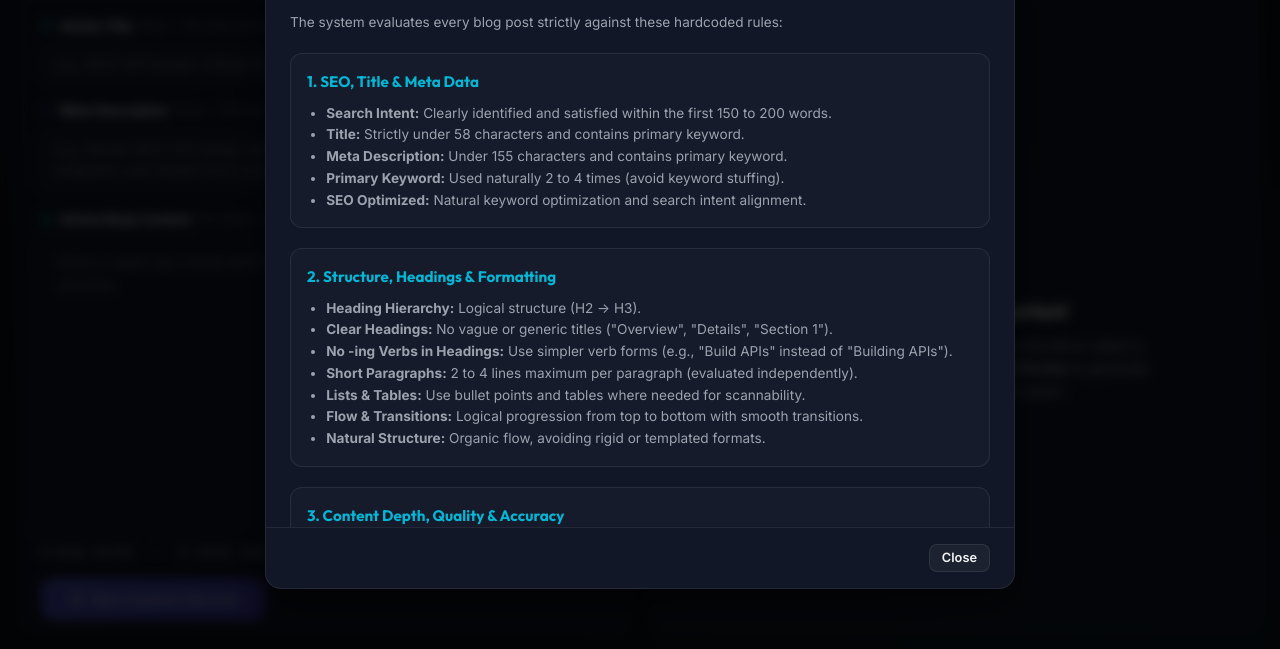
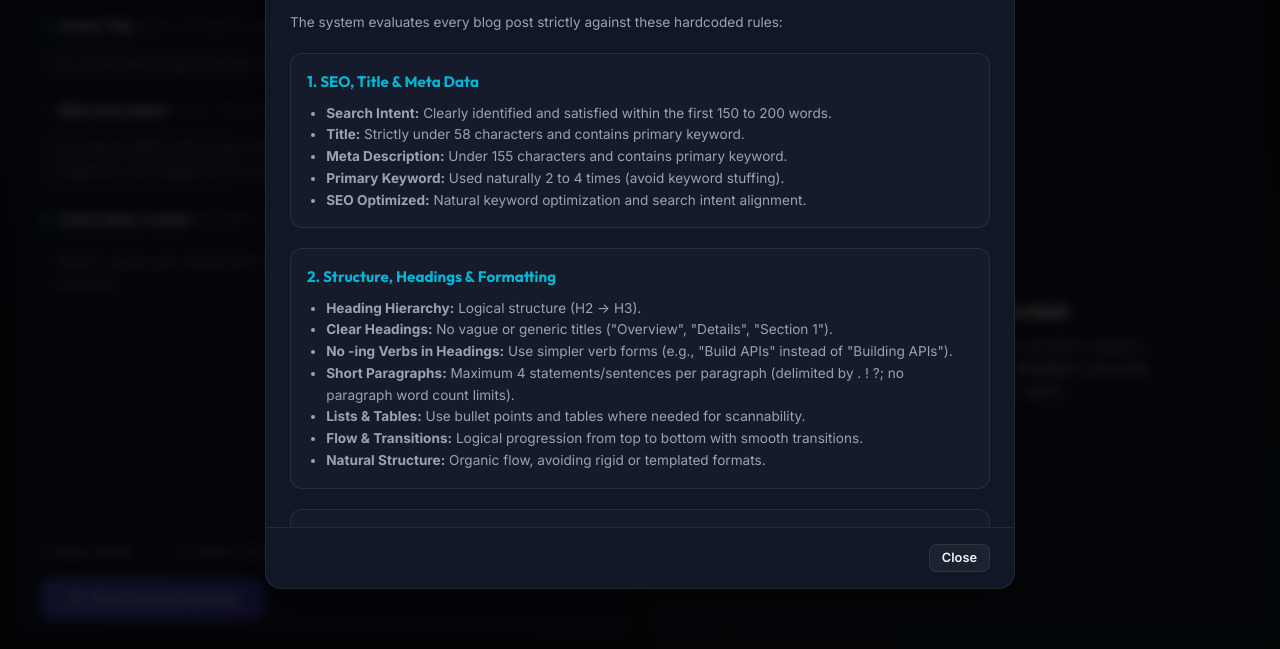
Before and after one commit to DevanshiMandaliya18/ai-content-reviewer, a website: page public/index.html in a window 1280 px wide. Both pictures are taken after a click on the button "Editorial Rulebook". Shown: the part 151-800 px from the top of the page. Drawn offline with Linux system fonts and the light colour scheme; no server answers.

Commit message:
Add files via upload

```diff
--- a/public/index.html
+++ b/public/index.html
@@ -451,7 +451,7 @@
             <li><strong>Heading Hierarchy:</strong> Logical structure (H2 → H3).</li>
             <li><strong>Clear Headings:</strong> No vague or generic titles ("Overview", "Details", "Section 1").</li>
             <li><strong>No -ing Verbs in Headings:</strong> Use simpler verb forms (e.g., "Build APIs" instead of "Building APIs").</li>
-            <li><strong>Short Paragraphs:</strong> 2 to 4 lines maximum per paragraph (evaluated independently).</li>
+            <li><strong>Short Paragraphs:</strong> Maximum 4 statements/sentences per paragraph (delimited by . ! ?; no paragraph word count limits).</li>
             <li><strong>Lists & Tables:</strong> Use bullet points and tables where needed for scannability.</li>
             <li><strong>Flow & Transitions:</strong> Logical progression from top to bottom with smooth transitions.</li>
             <li><strong>Natural Structure:</strong> Organic flow, avoiding rigid or templated formats.</li>
```
